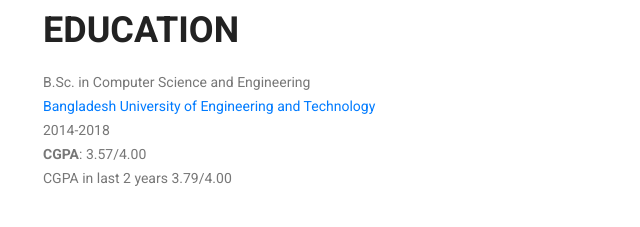
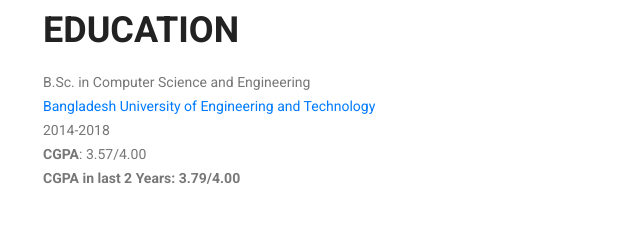
Before and after one commit to MDAlamin13/MDAlamin13.github.io, a plain HTML site: page index.html in a window 1280 px wide. Shown: the part 706-933 px from the top of the page, 27-667 px from the left. Drawn offline with Linux system fonts and the light colour scheme; some packages are replaced by stand-ins of ours.

Commit message:
Update index.html

```diff
--- a/index.html
+++ b/index.html
@@ -126,7 +126,7 @@ html {
         					<h4>Education</h4>
 							<p>B.Sc. in Computer Science and Engineering<br>
 							<a href="https://www.buet.ac.bd/web/">Bangladesh University of Engineering and Technology</a><br>2014-2018<br>
-								<strong>CGPA</strong>: 3.57/4.00<br>CGPA in last 2 years 3.79/4.00</p>
+								<strong>CGPA</strong>: 3.57/4.00<br><strong>CGPA in last 2 Years: 3.79/4.00</p>
 
 							<p>HSC in Science<br>
 							Notre Dame College<br>2013<br>
```
